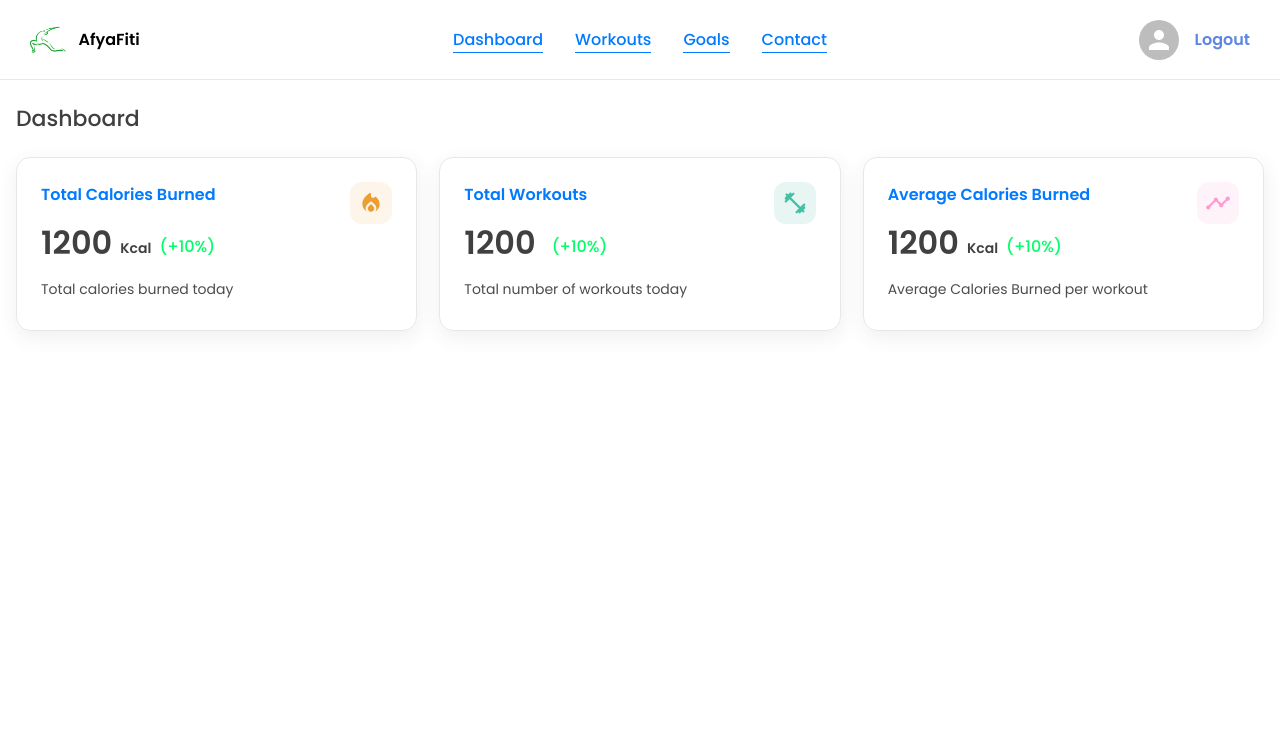
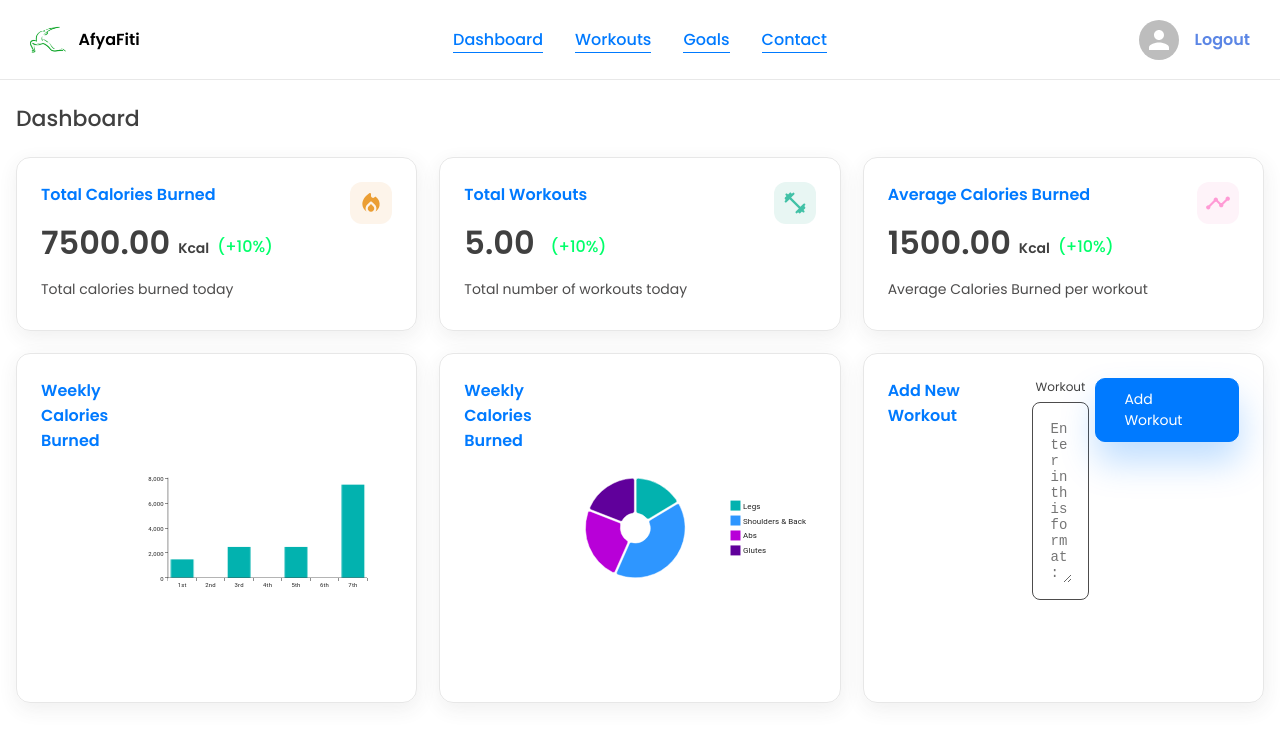
Before and after one commit to Annsrutto/healthfit-companion, a React (Create React App) app in the folder client/: page / in a window 1280 px wide. Shown: the top 742 px of the page. Built offline with nearby package versions, Linux system fonts and the light colour scheme.

Commit message:
updated user data

```diff
--- a/client/package.json
+++ b/client/package.json
@@ -7,6 +7,7 @@
     "@emotion/styled": "^11.13.0",
     "@mui/icons-material": "^5.16.7",
     "@mui/material": "^5.16.7",
+    "@mui/x-charts": "^7.13.0",
     "@testing-library/jest-dom": "^5.17.0",
     "@testing-library/react": "^13.4.0",
     "@testing-library/user-event": "^13.5.0",
--- /dev/null
+++ b/client/src/components/AddExercise.jsx
@@ -0,0 +1,53 @@
+import React from 'react';
+import styled from 'styled-components';
+import TextInput from './TextInput';
+import Button from './Button';
+
+const Card = styled.div`
+    flex: 1;
+    min-width: 280px;
+    padding: 24px;
+    border: 1px solid ${({ theme }) => theme.text_primary + 20};
+    border-radius: 14px;
+    display: flex;
+    gap: 6px;
+    box-shadow: 1px 6px 20px 0px ${({ theme }) => theme.text_primary + 15};
+    @media (max-width: 600px) {
+        padding: 16px;
+    }
+`;
+
+const Title = styled.div`
+    font-size: 16px;
+    font-weight: 600;
+    color: ${({ theme }) => theme.primary};
+    @media (max-width: 600px) {
+        font-size: 14px;
+    }
+`;
+
+const AddExercise = ({ workout, setWorkout}) => {
+  return (
+    <Card>
+      <Title>Add New Workout</Title>
+      <TextInput
+        label="Workout"
+        textArea
+        rows={10}
+        value={workout}
+        handelChange={(e) => setWorkout(e.target.value)}
+        placeholder={`Enter in this format:
+#Category
+- Workout
+- Sets
+- Reps
+- Weight
+- Duration
+            `}
+      />
+      <Button text='Add Workout' small/>
+    </Card>
+  )
+}
+
+export default AddExercise;
--- /dev/null
+++ b/client/src/components/cards/ChartStatCard.jsx
@@ -0,0 +1,49 @@
+import React from 'react';
+import styled from 'styled-components';
+import { PieChart } from '@mui/x-charts/PieChart';
+
+const Card = styled.div`
+    flex: 1;
+    min-width: 280px;
+    padding: 24px;
+    border: 1px solid ${({ theme }) => theme.text_primary + 20};
+    border-radius: 14px;
+    display: flex;
+    gap: 6px;
+    box-shadow: 1px 6px 20px 0px ${({ theme }) => theme.text_primary + 15};
+    @media (max-width: 600px) {
+        padding: 16px;
+    }
+`;
+
+const Title = styled.div`
+    font-size: 16px;
+    font-weight: 600;
+    color: ${({ theme }) => theme.primary};
+    @media (max-width: 600px) {
+        font-size: 14px;
+    }
+`;
+
+const ChartStatCard = ({data}) => {
+  return (
+    <Card>
+      <Title>Weekly Calories Burned</Title>
+      {data?.pieChartData && (
+        <PieChart
+        series={[{
+            data: data?.pieChartData,
+            innerRadius: 30,
+            paddingAngle: 2,
+            cornerRadius: 4,
+            outerRadius: 100,
+            cx: 132
+        }]}
+        height={300}
+        width={500}
+      />)}
+    </Card>
+  )
+}
+
+export default ChartStatCard;
--- a/client/src/components/cards/CountsCard.jsx
+++ b/client/src/components/cards/CountsCard.jsx
@@ -86,19 +86,19 @@ const Description = styled.div`
     }
 `;
 
-const CountsCard = ({ item }) => {
+const CountsCard = ({ item, data }) => {
   return (
     <Card>
       <Left>
         <Title>{item.name}</Title>
         <Value>
-          1200
+          {data && data[item.key].toFixed(2)}
           <Unit>{item.unit}</Unit>
           <Span positive>(+10%)</Span>
         </Value>
         <Description>{item.desc}</Description>
       </Left>
-      <Icon color={item.color} bg={item.lightColor}  >{ item.icon }</Icon>
+      <Icon color={item.color} bg={item.lightColor} >{ item.icon }</Icon>
     </Card>
   )
 }
--- /dev/null
+++ b/client/src/components/cards/WeeklyStatCard.jsx
@@ -0,0 +1,43 @@
+import React from 'react';
+import styled from 'styled-components';
+import { BarChart } from '@mui/x-charts/BarChart';
+
+const Card = styled.div`
+    flex: 1;
+    min-width: 280px;
+    padding: 24px;
+    border: 1px solid ${({ theme }) => theme.text_primary + 20};
+    border-radius: 14px;
+    display: flex;
+    gap: 6px;
+    box-shadow: 1px 6px 20px 0px ${({ theme }) => theme.text_primary + 15};
+    @media (max-width: 600px) {
+        padding: 16px;
+    }
+`;
+
+const Title = styled.div`
+    font-size: 16px;
+    font-weight: 600;
+    color: ${({ theme }) => theme.primary};
+    @media (max-width: 600px) {
+        font-size: 14px;
+    }
+`;
+
+const WeeklyStatCard = ({data}) => {
+  return (
+    <Card>
+      <Title>Weekly Calories Burned</Title>
+      {data?.totalWeeksCaloriesBurned && (
+        <BarChart
+         xAxis={[{scaleType: "band", data: data?.totalWeeksCaloriesBurned?.weeks}]}
+         series={[{data: data?.totalWeeksCaloriesBurned?.caloriesBurned}]}
+         height={300}
+         width={500}
+      />)}
+    </Card>
+  )
+}
+
+export default WeeklyStatCard;
--- a/client/src/pages/Dashboard.jsx
+++ b/client/src/pages/Dashboard.jsx
@@ -1,7 +1,10 @@
-import React from 'react';
+import React, { useState } from 'react';
 import styled from 'styled-components';
 import { counts } from '../assets/Data';
 import CountsCard from '../components/cards/CountsCard';
+import WeeklyStatCard from '../components/cards/WeeklyStatCard';
+import ChartStatCard from '../components/cards/ChartStatCard';
+import AddExercise from '../components/AddExercise';
 
 const Container = styled.div`
     flex: 1;
@@ -14,7 +17,7 @@ const Container = styled.div`
 
 const Wrapper = styled.div`
     flex: 1;
-    max-width: 1400px;
+    max-width: 1600px;
     display: flex;
     flex-direction: column;
     gap: 22px;
@@ -32,7 +35,7 @@ const Title = styled.div`
 
 const FlexWrap = styled.div`
     display: flex;
-    flex-wrap; wrap;
+    flex-wrap: wrap;
     justify-content: space-between;
     gap: 22px;
     padding: 0px 16px;
@@ -41,17 +44,52 @@ const FlexWrap = styled.div`
     }
 `;
 
-
-
 const Dashboard = () => {
+    const [workout, setWorkout] = useState();
+    const data = {
+        totalCaloriesBurned: 7500,
+        totalWorkouts: 5,
+        avgCaloriesBurnedPerWorkout: 1500,
+        totalWeeksCaloriesBurned: {
+            weeks: ["1st", "2nd", "3rd", "4th", "5th", "6th", "7th"],
+            caloriesBurned: [1500, 0, 2500, 0, 2500, 0, 7500]
+        },
+        pieChartData: [
+            {
+                id: 1,
+                value: 1500,
+                label: "Legs",
+            },
+            {
+                id: 2,
+                value: 3750,
+                label: "Shoulders & Back",
+            },
+            {
+                id: 3,
+                value: 2250,
+                label: "Abs",
+            },
+            {
+                id: 4,
+                value: 1750,
+                label: "Glutes",
+            }
+        ]
+    }
   return (
     <Container>
         <Wrapper>
             <Title>Dashboard</Title>
             <FlexWrap>
                 {counts.map((item) => (
-                    <CountsCard item={ item } />
+                    <CountsCard item={ item } data={data}/>
                 ))}
+            </FlexWrap>
+            <FlexWrap>
+                <WeeklyStatCard data={data} />
+                <ChartStatCard data={data} />
+                <AddExercise workout={workout} setWorkout={setWorkout} />
             </FlexWrap>
         </Wrapper>
     </Container>
```
